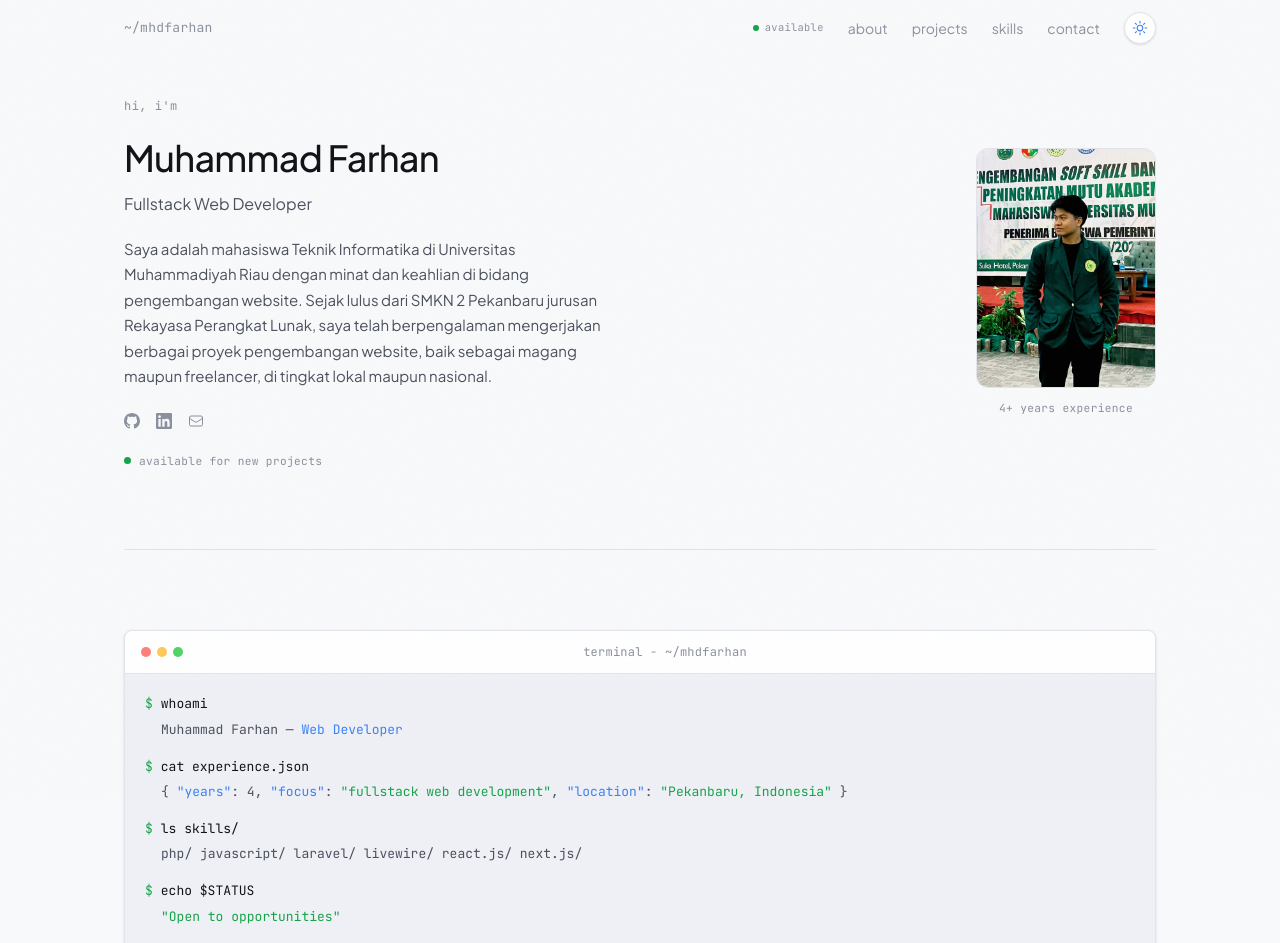
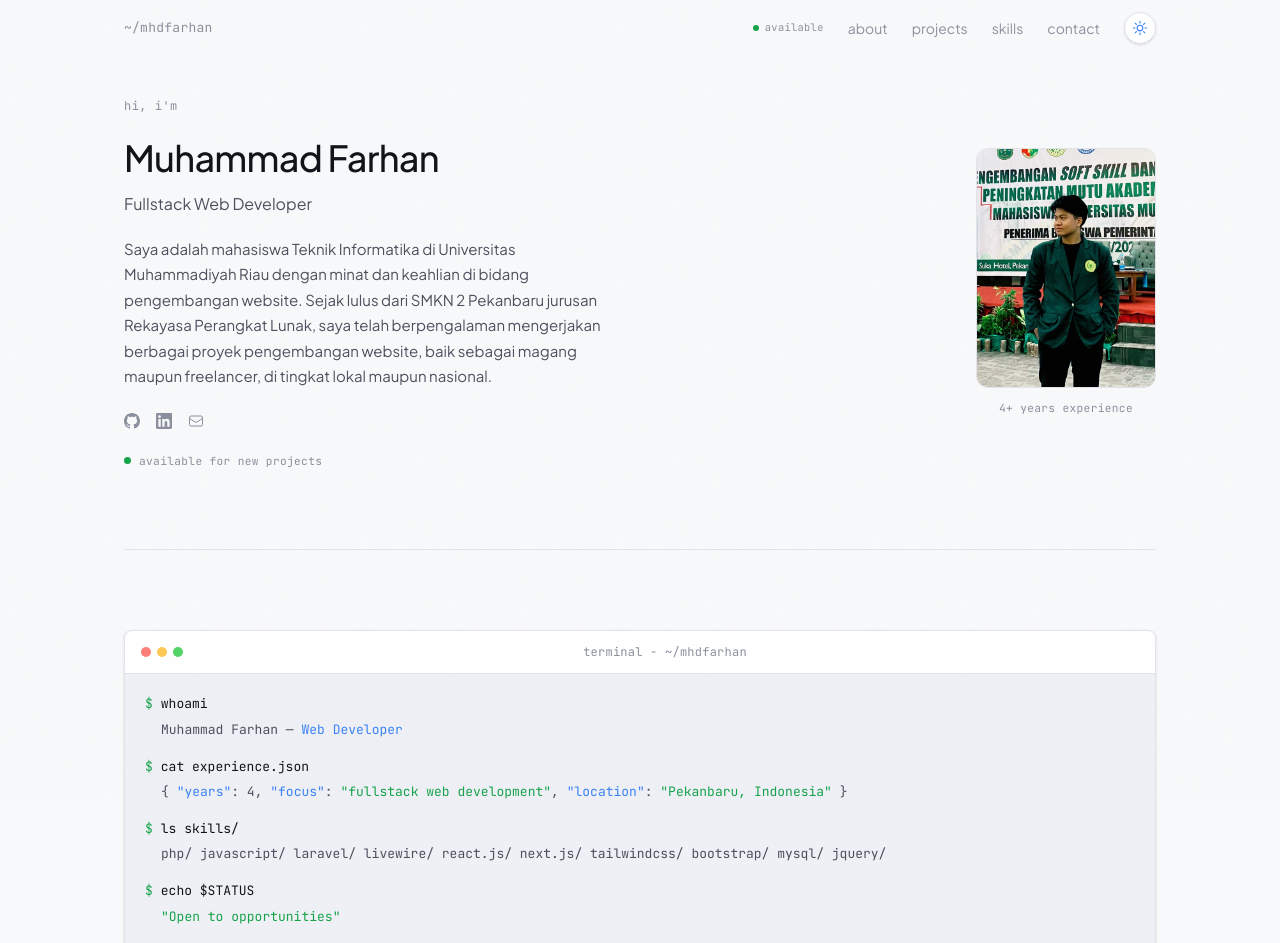
Before and after one commit to mhdfrhan/links, a Next.js app: page / in a window 1280 px wide. Shown: the top 943 px of the page. Built offline with nearby package versions, Linux system fonts and the light colour scheme; no server answers; the database is empty.

Commit message:
update: display more skills in terminal block

```diff
--- a/app/components/TerminalBlock.tsx
+++ b/app/components/TerminalBlock.tsx
@@ -41,7 +41,7 @@ export function TerminalBlock({
 
   const skillNames = techSkills
     ? techSkills.skills
-        .slice(0, 6)
+        .slice(0, 16)
         .map((s) => s.name.toLowerCase().replace(/\s/g, "-") + "/")
         .join("  ")
     : "react/  nextjs/  tailwind/  laravel/  php/  mysql/";
```
